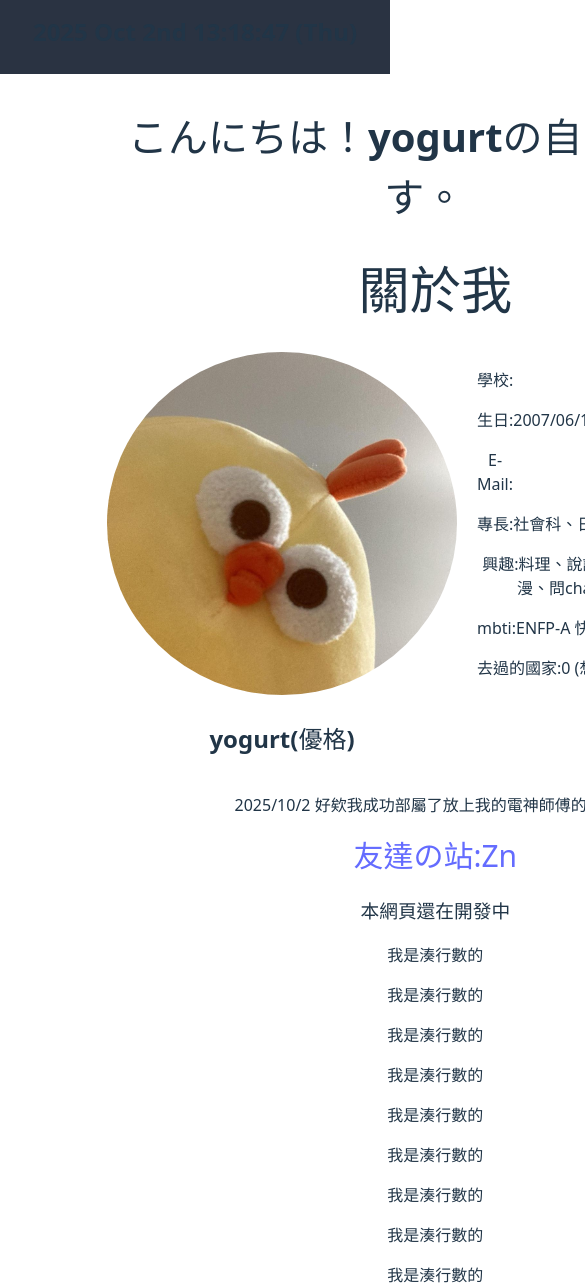
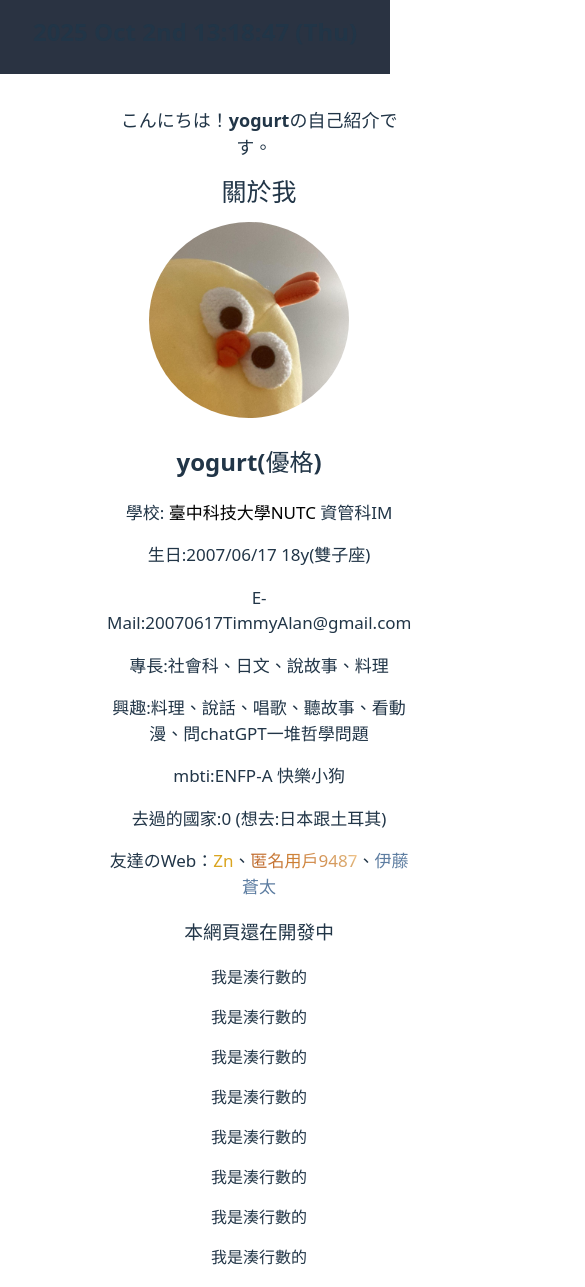
Before and after one commit to yogurt0617/aboutMeee, a React (Vite) app: page / in a window 390 px wide. Shown: the top 1287 px of the page, 585 px wide, since content can reach past the window. Built offline with nearby package versions, Linux system fonts and the light colour scheme.

Commit message:
響應式網頁更新、visibilitychange偵測更改title、新增了兩個友站:)

```diff
--- a/src/App.css
+++ b/src/App.css
@@ -55,8 +55,28 @@ main{
   font-size:1.5em;
   font-weight:bolder;
 }
+#yogurtAnime{
+   font-size:55px;
+   display: inline-block;
+   font-weight:bolder;
+}
 .friend{
   font-size: 30px;
+}
+#Moew{
+  background:linear-gradient(
+    45deg,
+  #B87333,
+  #C16B2E,
+  #C87A3A,
+  #CD7F32,
+  #D18B4C,
+  #D69C60,
+  #DDAE73,
+  #FFD39B
+  );
+  background-clip:text;
+  color:transparent;
 }
 #me{
   width:350px;
@@ -67,12 +87,51 @@ main{
 #img{
   float: left;
   margin-right: 20px;
-
 }
 .selfCare{
   display: flex;
+  width:78dvw;
 }
 .selfCare p{
   display: flex;
-  font-size:clamp(1rem, 1.5vw, 5rem);
+  font-size:20px;
 }
+#info a{
+  color:#ffff;
+  font-weight:normal;
+}
+@media screen and (max-width:500px) {
+  #yogurtAnime{
+    font-size:18px;
+    width:78dvw;
+    display: inline-block;
+    font-weight:bolder;
+  }
+  #me{
+    width:200px;
+    display: inline-block;
+    object-fit: cover;
+    border-radius: 50%;
+  }
+  #img{
+  float: none;
+}
+  .selfCare{
+    display: block;
+  }
+  .selfCare p{
+    display: block;
+    font-size:17px;
+  }
+  .title{
+  font-size:25px;
+  }
+  .friend{
+  font-size: 17px;
+}
+}
+@media (prefers-color-scheme: light){
+  #info a{
+    color: black;
+  }
+}
--- a/src/App.jsx
+++ b/src/App.jsx
@@ -8,7 +8,6 @@ moment.locale("zh-tw")
 
 function App() {
   const [yogurt,setYogurt] = useState("こんにちは！yogurtの自己紹介です。")
-
   const[nowTime,setNowTime] = useState(moment().format("YYYY MMM Do HH:mm:ss (ddd)"))
   const[nowHour,setNowHour] = useState(moment().format("HH"))
   useEffect(() =>{
@@ -32,7 +31,17 @@ function App() {
       setYogurt("こんばんは！yogurtの自己紹介です。")
     }
   },[nowHour])
-
+  useEffect(()=>{
+    const orTitle = "優格の個網"
+    const chTitle = "你怎麼拋棄我了:("
+    document.addEventListener("visibilitychange",()=>{
+      if (document.hidden){
+        document.title = chTitle
+      }else{
+        document.title = orTitle
+      }
+    })
+  })
 
 
 
@@ -43,17 +52,17 @@ function App() {
     </header>
 
     <main>
-    <div>
+    <div  id="yogurtAnime">
       <TypeAnimation
         key={yogurt}
         sequence={[yogurt, 1000]}
         wrapper="span"
         cursor={true}
         repeat={Infinity}
-        style={{ fontSize:'clamp(2.5rem, 4.5vw, 3.5rem)', display: 'inline-block',fontWeight:"bolder"}}
       />
     </div>
-      <h1>關於我</h1>
+
+    <h1 className='title'>關於我</h1>
 
     <div className='selfCare'>
 
@@ -61,10 +70,11 @@ function App() {
       <img src="image/owo.jpg" alt="yogurt" id='me'/>
       <h2>yogurt(優格)</h2>
       </div>
+
       <div id='info'>
-      <p>學校: <a href="https://www.nutc.edu.tw/" style={{color:"#ffff",fontWeight:"normal"}}>臺中科技大學NUTC</a> 資管科IM</p>
+      <p>學校: <a href="https://www.nutc.edu.tw/" target='_block'>臺中科技大學NUTC</a> 資管科IM</p>
       <p>生日:2007/06/17 18y(雙子座)</p>
-      <p>E-Mail:<a href="mailto:20070617TimmyAlan@gmail.com" target='_block' style={{color:"#ffff"}}>20070617TimmyAlan@gmail.com</a></p>
+      <p>E-Mail:20070617TimmyAlan@gmail.com</p>
       <p>專長:社會科、日文、說故事、料理</p>
       <p>興趣:料理、說話、唱歌、聽故事、看動漫、問chatGPT一堆哲學問題</p>
       <p>mbti:ENFP-A 快樂小狗</p>
@@ -72,9 +82,15 @@ function App() {
       </div>
       </div>
 
-    <div>
-      <p>2025/10/2 好欸我成功部屬了放上我的電神師傅的github</p>
-      <a href="https://github.com/yuzen9622" target='_block' className='friend'>友達の站:Zn</a>
+    <div className='friend'>
+      <p>
+        友達のWeb：
+        <a href="https://yuzen9622.github.io/" target='_blank' style={{color:"#DAA520"}}>Zn</a>
+        、
+        <a href="https://qwo877.github.io/me/home.html" target='_blank' id='Moew'>匿名用戶9487</a>
+        、
+        <a href="https://itousouta15.tw/" target='_blank' style={{color:"#5d7da1"}}>伊藤蒼太</a>
+      </p>
     </div>
       <h3>本網頁還在開發中</h3>
       <p>我是湊行數的</p>
```
